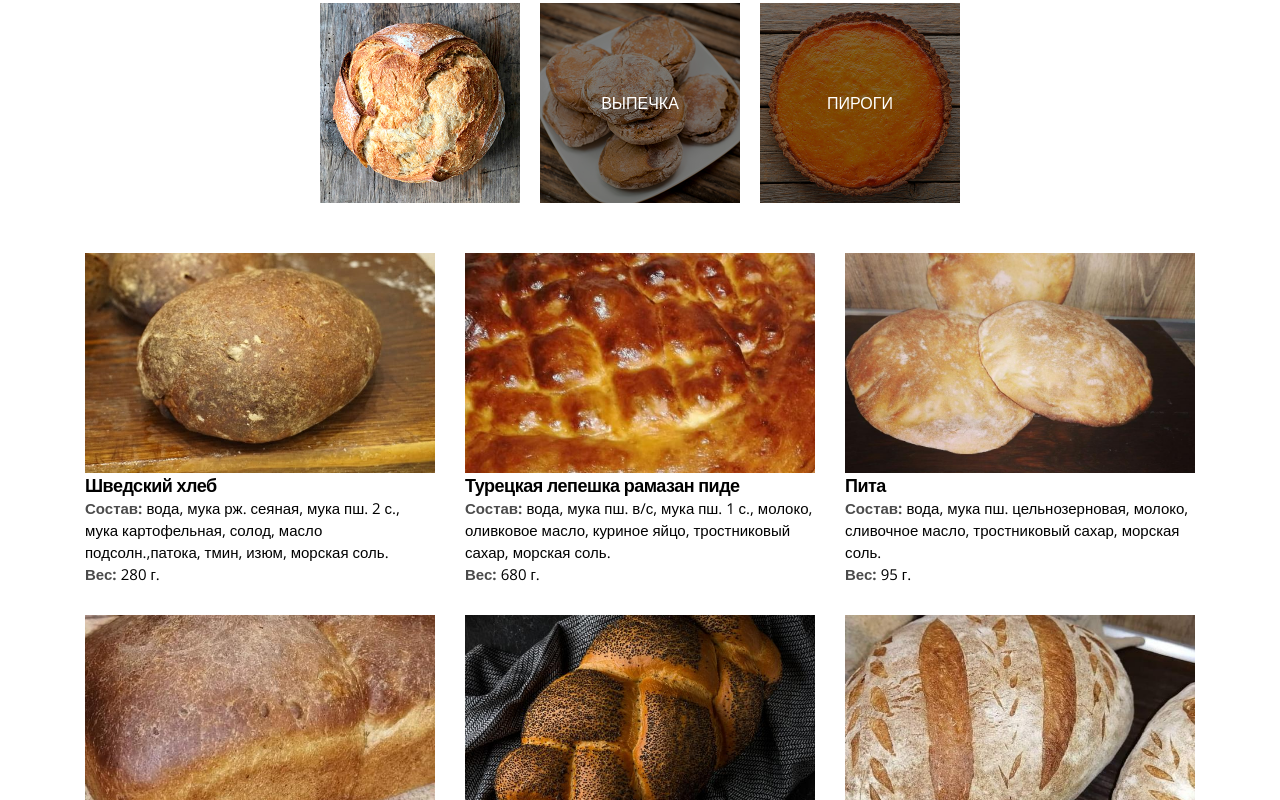
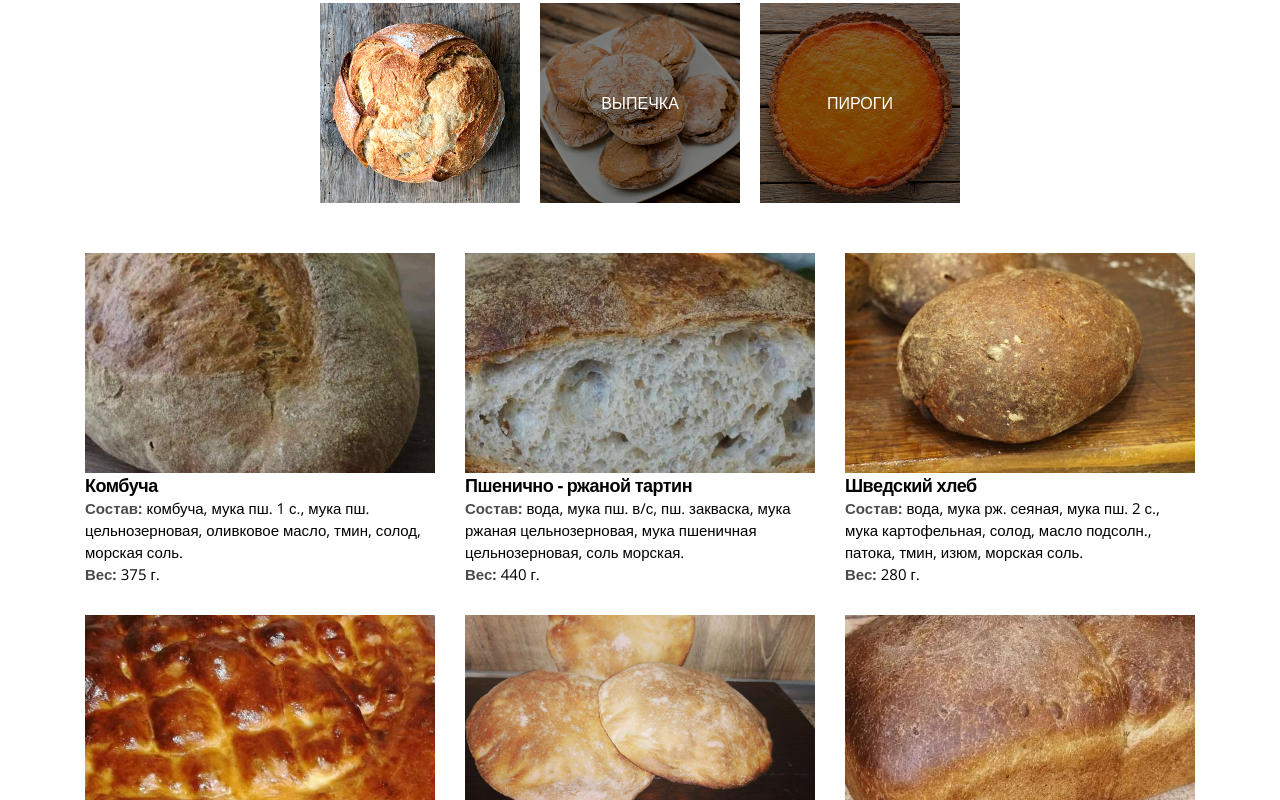
Before and after one commit to DimaShustal/bakery, a website built with webpack: page html/menu.html in a window 1280 px wide. Shown: the part 647-1447 px from the top of the page. Built offline with nearby package versions, Linux system fonts and the light colour scheme.

Commit message:
add new items

```diff
--- a/css/index.scss
+++ b/css/index.scss
@@ -340,6 +340,8 @@ body.--baking .menu__list.--baking {
     &.bread-38 { background-image: url('../img/bread_38.jpg'); }
     &.bread-39 { background-image: url('../img/bread_39.jpg'); }
     &.bread-40 { background-image: url('../img/bread_40.jpg'); }
+    &.bread-41 { background-image: url('../img/bread_41.jpg'); }
+    &.bread-42 { background-image: url('../img/bread_42.jpg'); }
 
     &.bakery-1 { background-image: url('../img/bakery_1.jpeg'); }
     &.bakery-2 { background-image: url('../img/bakery_2.jpeg'); }
--- a/js/main.js
+++ b/js/main.js
@@ -1,10 +1,22 @@
 const menuSections = {
   bread: [
+    {
+      imgClass: 'bread-42',
+      name: 'Комбуча',
+      weight: '375 г.',
+      composition: 'комбуча, мука пш. 1 с., мука пш. цельнозерновая, оливковое масло, тмин, солод, морская соль.'
+    },
+    {
+      imgClass: 'bread-41',
+      name: 'Пшенично - ржаной тартин',
+      weight: '440 г.',
+      composition: 'вода, мука пш. в/с, пш. закваска, мука ржаная цельнозерновая, мука пшеничная цельнозерновая, соль морская.'
+    },
     {
       imgClass: 'bread-40',
       name: 'Шведский хлеб',
       weight: '280 г.',
-      composition: 'вода, мука рж. сеяная, мука пш. 2 с., мука картофельная, солод, масло подсолн.,патока, тмин, изюм, морская соль.'
+      composition: 'вода, мука рж. сеяная, мука пш. 2 с., мука картофельная, солод, масло подсолн., патока, тмин, изюм, морская соль.'
     },
     {
       imgClass: 'bread-39',
```
Also changed, not shown: html/index.html (+5 -5 lines), img/bread_41.jpg (added), img/bread_42.jpg (added).
